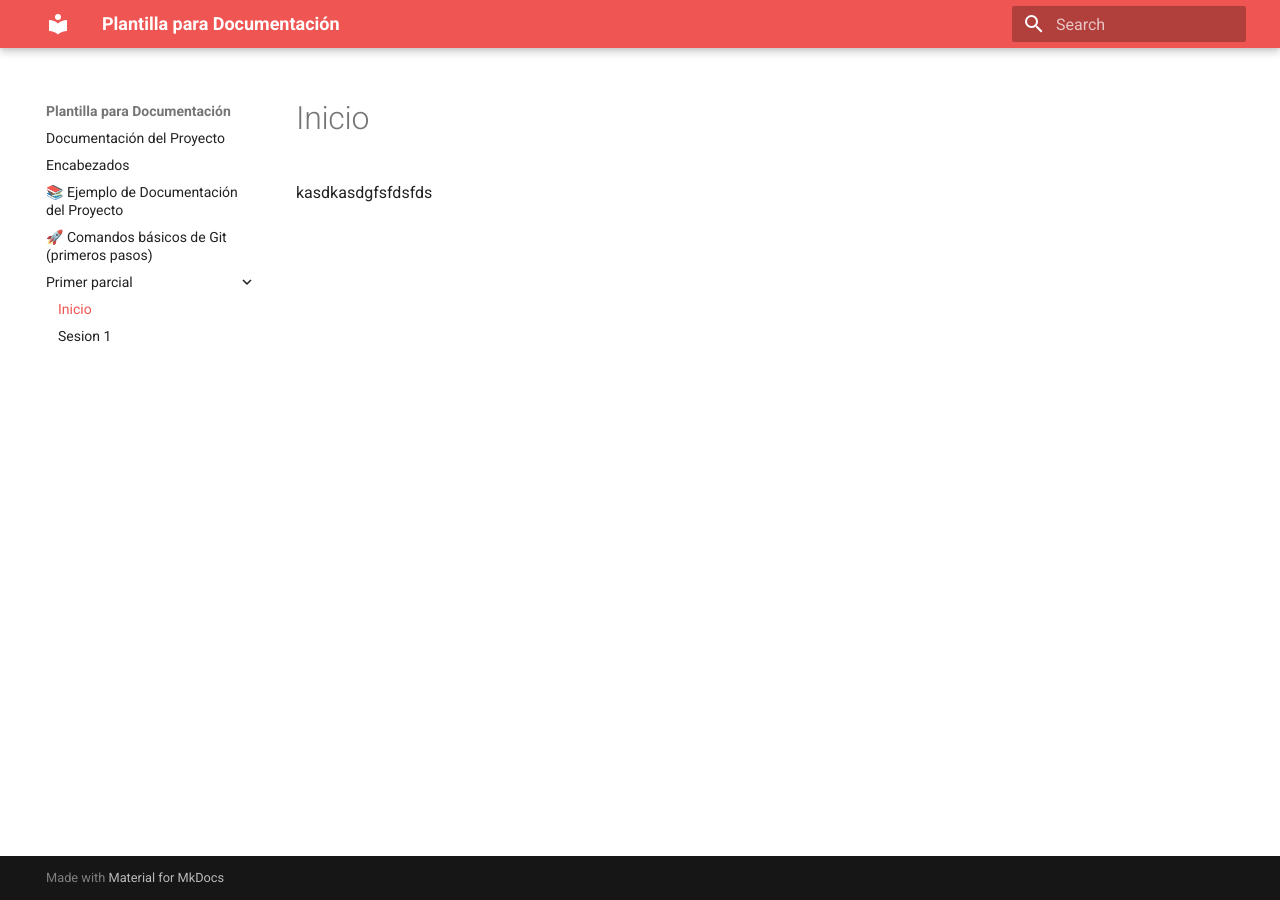
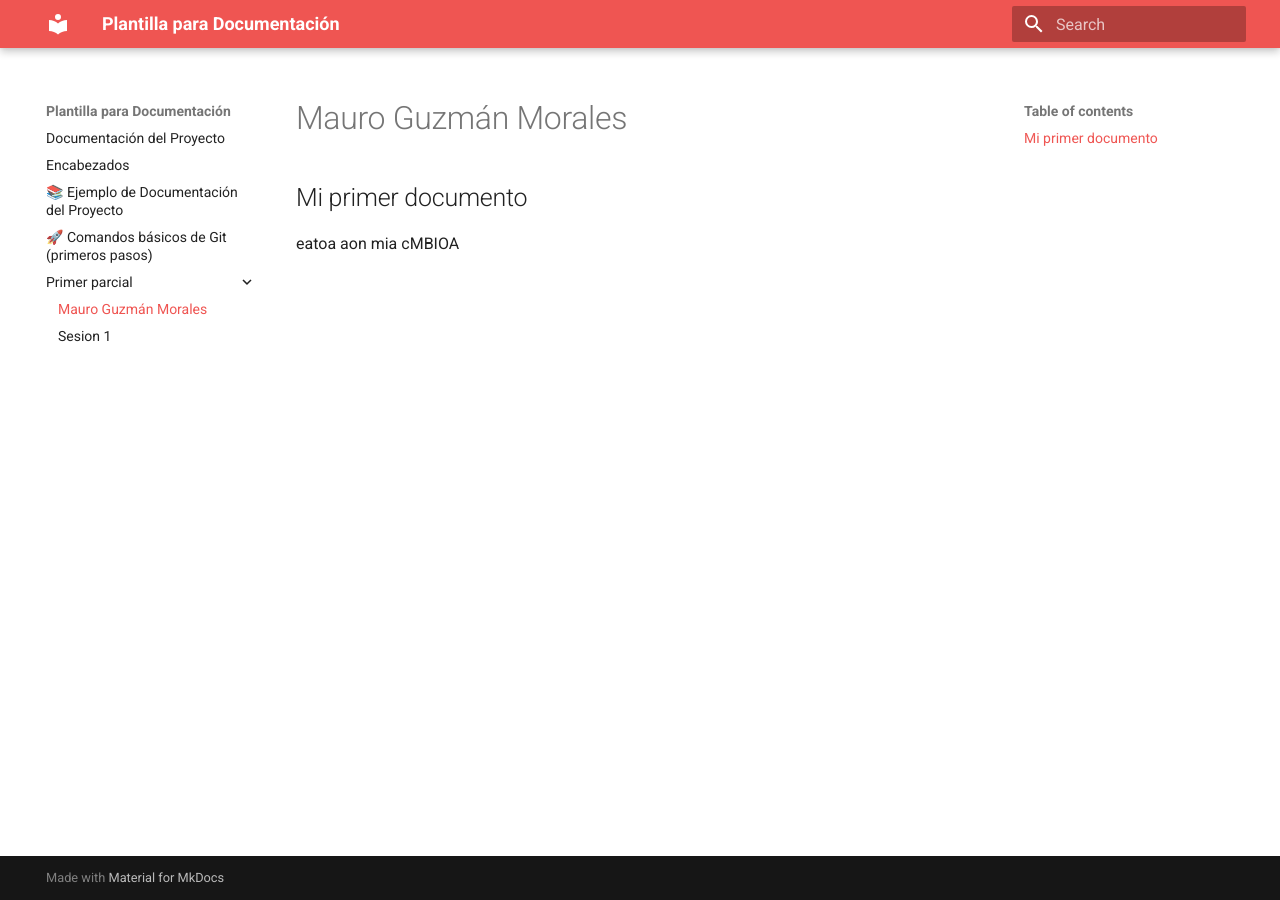
Before and after one commit to mauroguzmanmorales1-beep/Bitacora_Mauro, an MkDocs documentation site: the page built from docs/primer_parcial/inicio.md, in a window 1280 px wide. Built offline with MkDocs 1.6.1 and Material for MkDocs 9.7.7, drawn with Linux system fonts in a browser that asks for light colours.

Commit message:
Sesion 1

```diff
--- a/docs/primer_parcial/inicio.md
+++ b/docs/primer_parcial/inicio.md
@@ -1 +1,4 @@
-kasdkasdgfsfdsfds
+# Mauro Guzmán Morales
+## Mi primer documento
+
+eatoa aon mia cMBIOA
```
